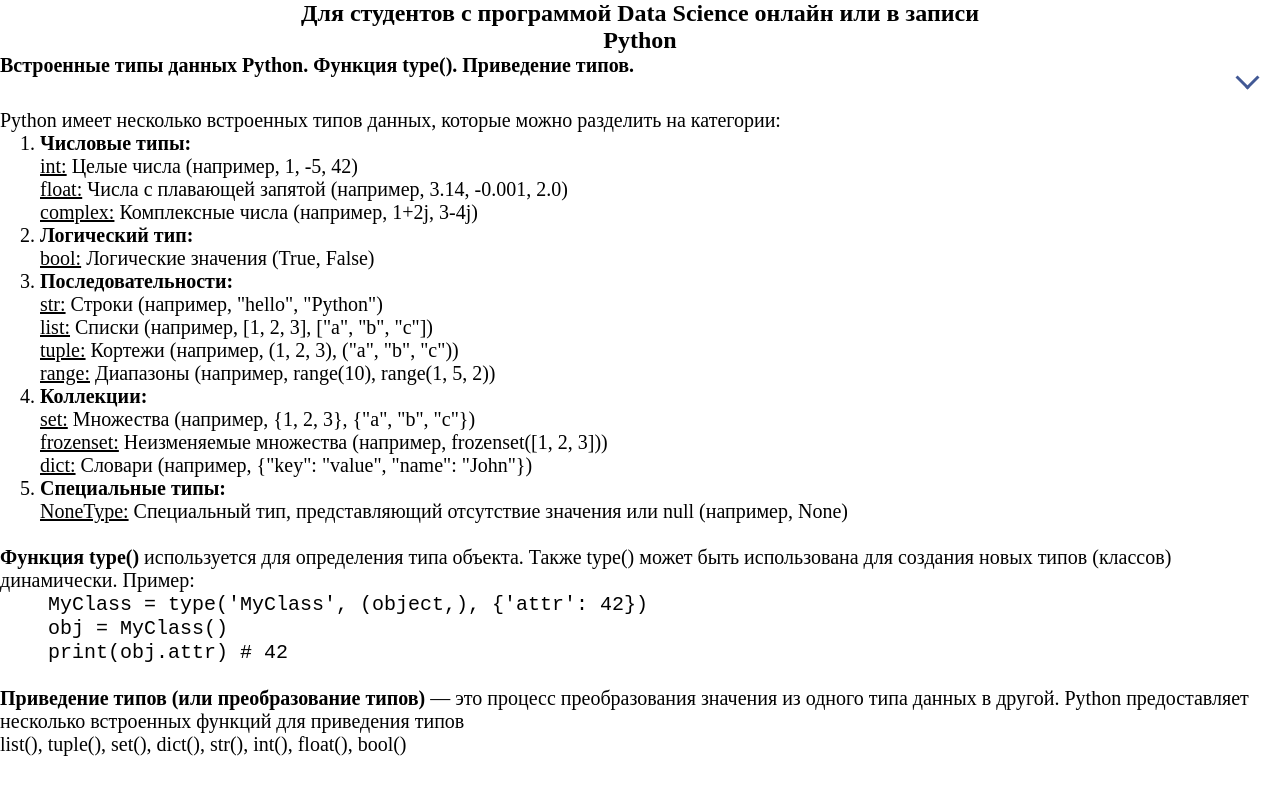
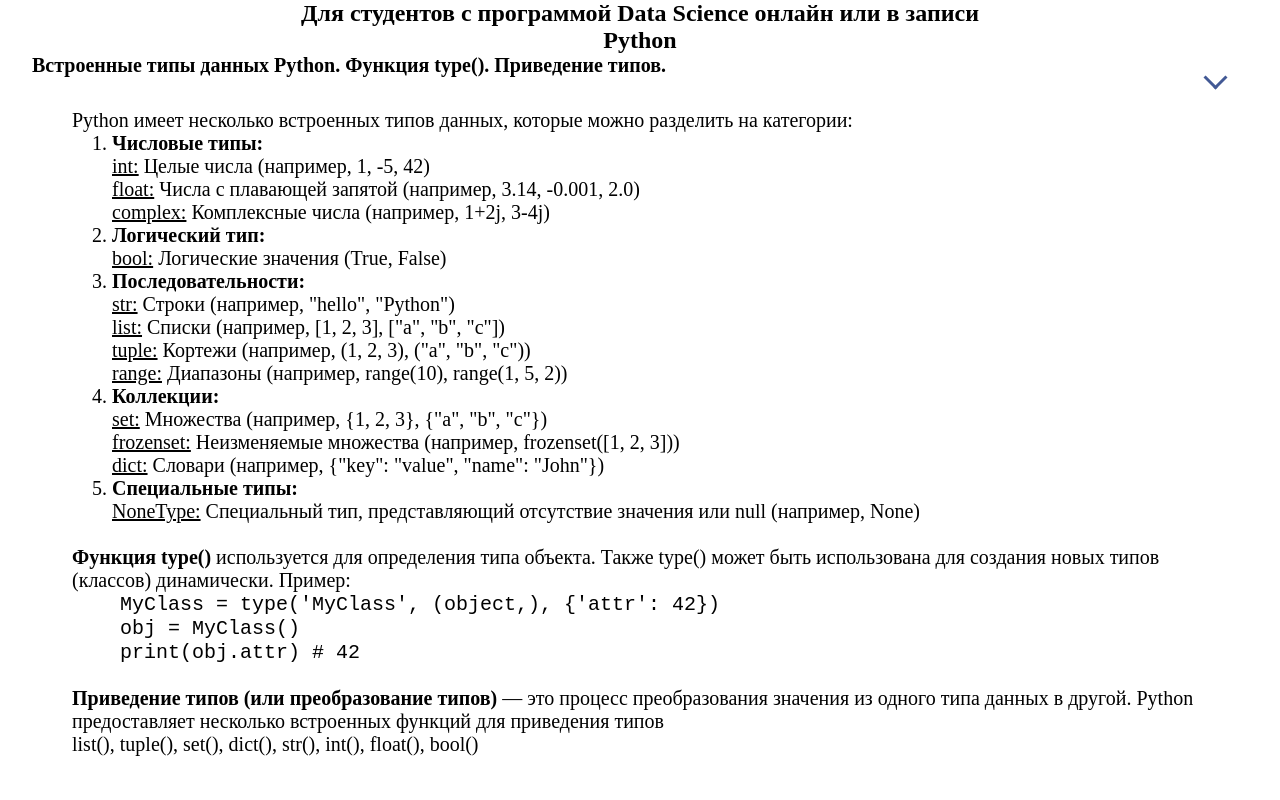
Before and after one commit to Giocatory/UNN_Exam, a plain HTML site: page index.html in a window 1280 px wide. Both pictures are taken after a click on the element 640 px from the left and 65 px from the top of the page. Shown: the top 800 px of the page. Drawn offline with Linux system fonts and the light colour scheme.

Commit message:
small change style

```diff
--- a/css/main.css
+++ b/css/main.css
@@ -12,6 +12,7 @@ h2{
   border-radius: 5px;
   transition: 0.3s;
   overflow: hidden;
+  margin: 0 2em;
 }
 
 .details_head{
@@ -63,6 +64,8 @@ h2{
 
   font-size: 20px;
   margin-bottom: -50px;
+  margin-left: 2em;
+  margin-right: 2em;
 }
 
 .details__content p:last-child {
```
